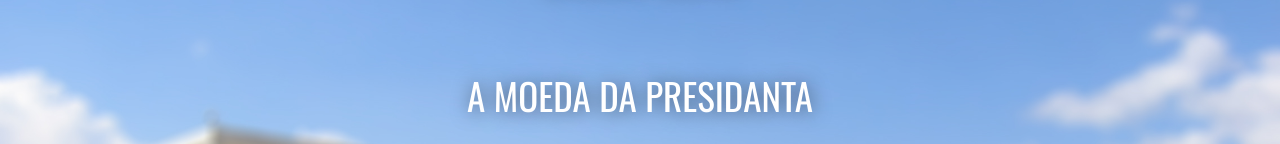
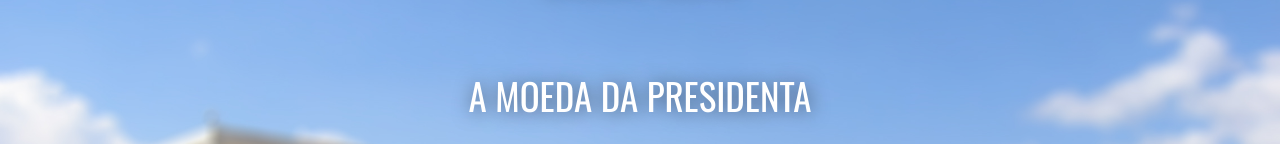
Before and after one commit to lucaskdc/dilmacoin, a plain HTML site: page index.html in a window 1280 px wide. Shown: the part 121-265 px from the top of the page. Drawn offline with nearby package versions, Linux system fonts and the light colour scheme.

Commit message:
metatags-]

```diff
--- a/index.html
+++ b/index.html
@@ -3,7 +3,7 @@
 <head>
     <meta charset="utf-8"/>
     <meta name="viewport" content="width=device-width, initial-scale=1.0"/>
-    <title>Dilma Coin - A moeda da presidanta</title>
+    <title>Dilma Coin - A moeda da presidenta</title>
     <meta name="description" content="Dilma Coin - A moeda da presidanta">
     <meta name="keywords" content="dilma,coin,bitcoin,dilmacoin,presidanta,presidenta,dc,altcoin,bit,coin">
     <meta name="robots" content="index, follow">
@@ -28,7 +28,7 @@
     <div class="row">
         <div class="large-12 medium-12 columns text-center" id="head-center">
             <h1>Dilma Coin</h1>
-            <h2>A Moeda da Presidanta</h2>
+            <h2>A Moeda da Presidenta</h2>
             <div class="large-12 medium-12 columns">
                 <img src="img/logo.png" style="display: block; margin-left: auto; margin-right: auto;">
             </div>
```
